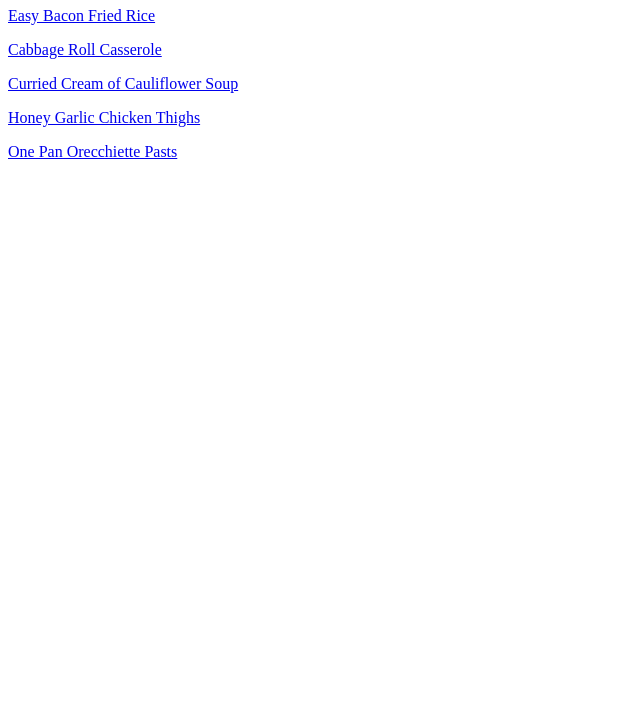
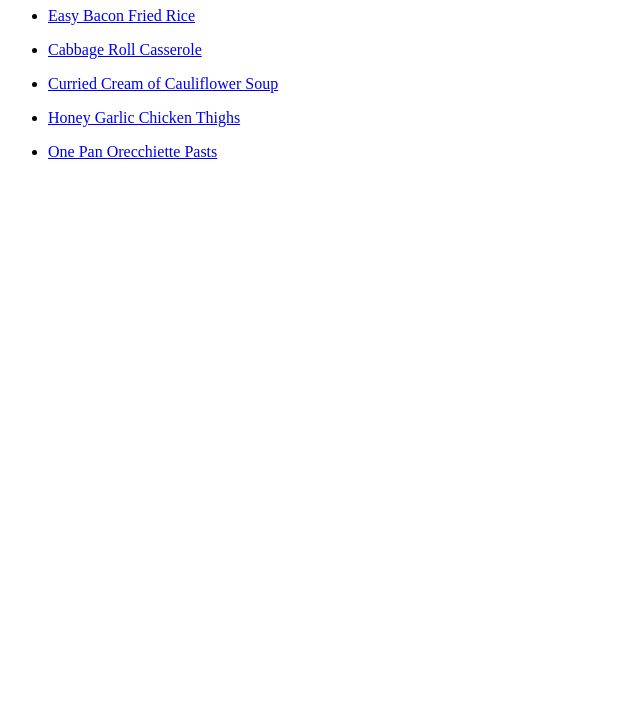
Before and after one commit to Extraneus64/odin-recipes, a plain HTML site: page index.html in a window 1280 px wide. Shown: the part 73-800 px from the top of the page, without its empty margins (0-640 px from the left). Drawn offline with Linux system fonts and the light colour scheme.

Commit message:
Add unordered list to the home page
Previously, all links to the recipes on the home
page were separate paragraphs. Now there are
bullet points.

```diff
--- a/index.html
+++ b/index.html
@@ -7,10 +7,12 @@
 </head>
 <body>
     <h1>Odin Recipes</h1>
-    <a href="recipes/Easy Bacon Fried Rice.html" target="_blank" rel="noreferrer">Easy Bacon Fried Rice</a><p></p>
-    <a href="recipes/Cabbage Roll Casserole.html" target="_blank" rel="noreferrer">Cabbage Roll Casserole</a><p></p>
-    <a href="recipes/Curried Cream of Cauliflower Soup.html" target="_blank" rel="noreferrer">Curried Cream of Cauliflower Soup</a><p></p>
-    <a href="recipes/Honey Garlic Chicken Thighs.html" target="_blank" rel="noreferrer">Honey Garlic Chicken Thighs</a><p></p>
-    <a href="recipes/One Pan Orecchiette Pasta.html" target="_blank" rel="noreferrer">One Pan Orecchiette Pasts</a><p></p>
+    <ul>
+        <li><a href="recipes/Easy Bacon Fried Rice.html" target="_blank" rel="noreferrer">Easy Bacon Fried Rice</a><p></p></li>
+        <li><a href="recipes/Cabbage Roll Casserole.html" target="_blank" rel="noreferrer">Cabbage Roll Casserole</a><p></p></li>
+        <li><a href="recipes/Curried Cream of Cauliflower Soup.html" target="_blank" rel="noreferrer">Curried Cream of Cauliflower Soup</a><p></p></li>
+        <li><a href="recipes/Honey Garlic Chicken Thighs.html" target="_blank" rel="noreferrer">Honey Garlic Chicken Thighs</a><p></p></li>
+        <li><a href="recipes/One Pan Orecchiette Pasta.html" target="_blank" rel="noreferrer">One Pan Orecchiette Pasts</a><p></p></li>
+    </ul>
 </body>
 </html>
```
